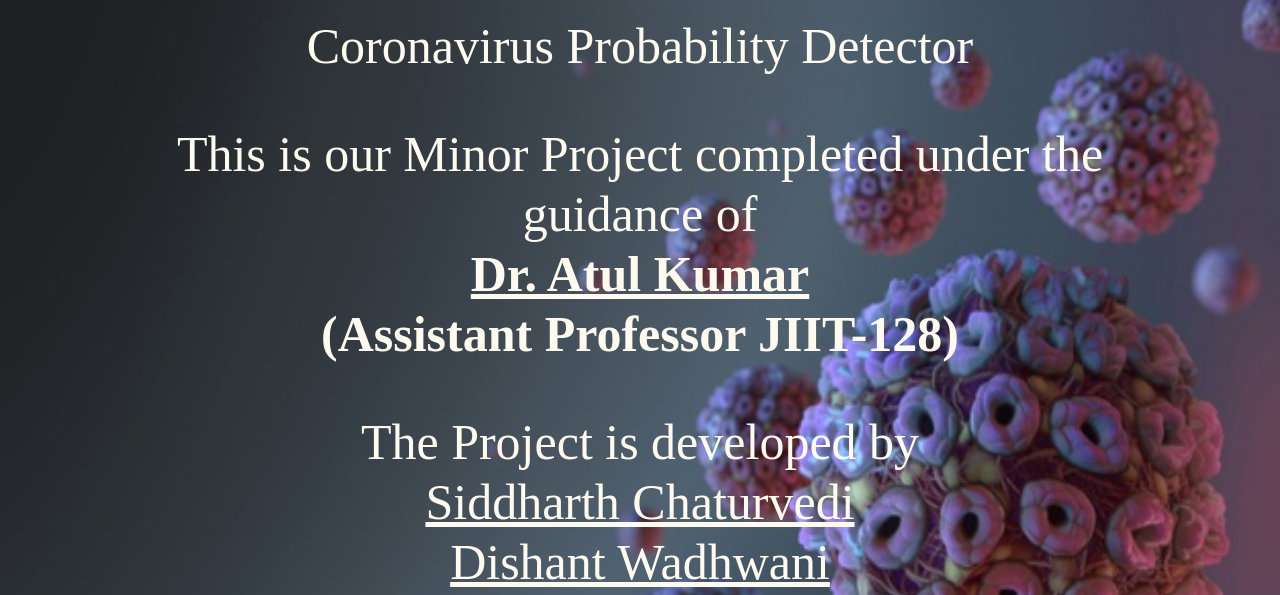
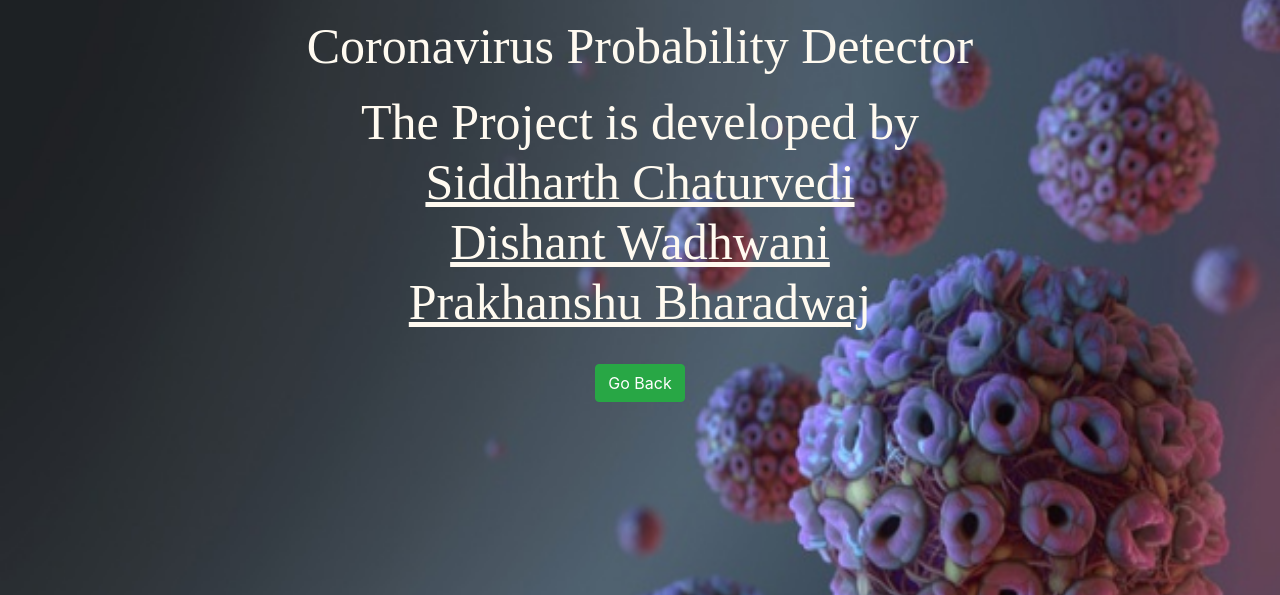
Before and after one commit to dishant9876/Covid-19-Detector, a Flask app: page /about_us in a window 1280 px wide. Shown: the part 56-651 px from the top of the page. Run offline with Flask 2, Linux system fonts and the light colour scheme; parts of the project's set-up code (start-up, migrations or seed data) failed here and were passed over.

Commit message:
Update about.html

```diff
--- a/templates/about.html
+++ b/templates/about.html
@@ -45,12 +45,7 @@
 
       <div class="container">
           <h1 style="color:floralwhite; font-family:serif; font-style:normal; font-size: 50px" class="text-center mt-3">Coronavirus Probability Detector</h1>
-        <br>
-          <h3 style="color:floralwhite; font-family:serif; font-style:normal; font-size: 50px" class="text-center mt-3">
-                This is our Minor Project completed under the guidance of <br>
-                 <u><b><a style="color:floralwhite; font-family:serif; font-style:normal; font-size: 50px" class="text-center mt-3" href="http://www.jiit.ac.in/dr-atul-kumar" target="blank">Dr. Atul Kumar </a></u><br>(Assistant Professor JIIT-128)</b>
-          </h3>
-          <br>
+
           <h2  style="color:floralwhite; font-family:serif; font-style:normal; font-size: 50px" class="text-center mt-3">
                 The Project is developed by
                 <br>
```
